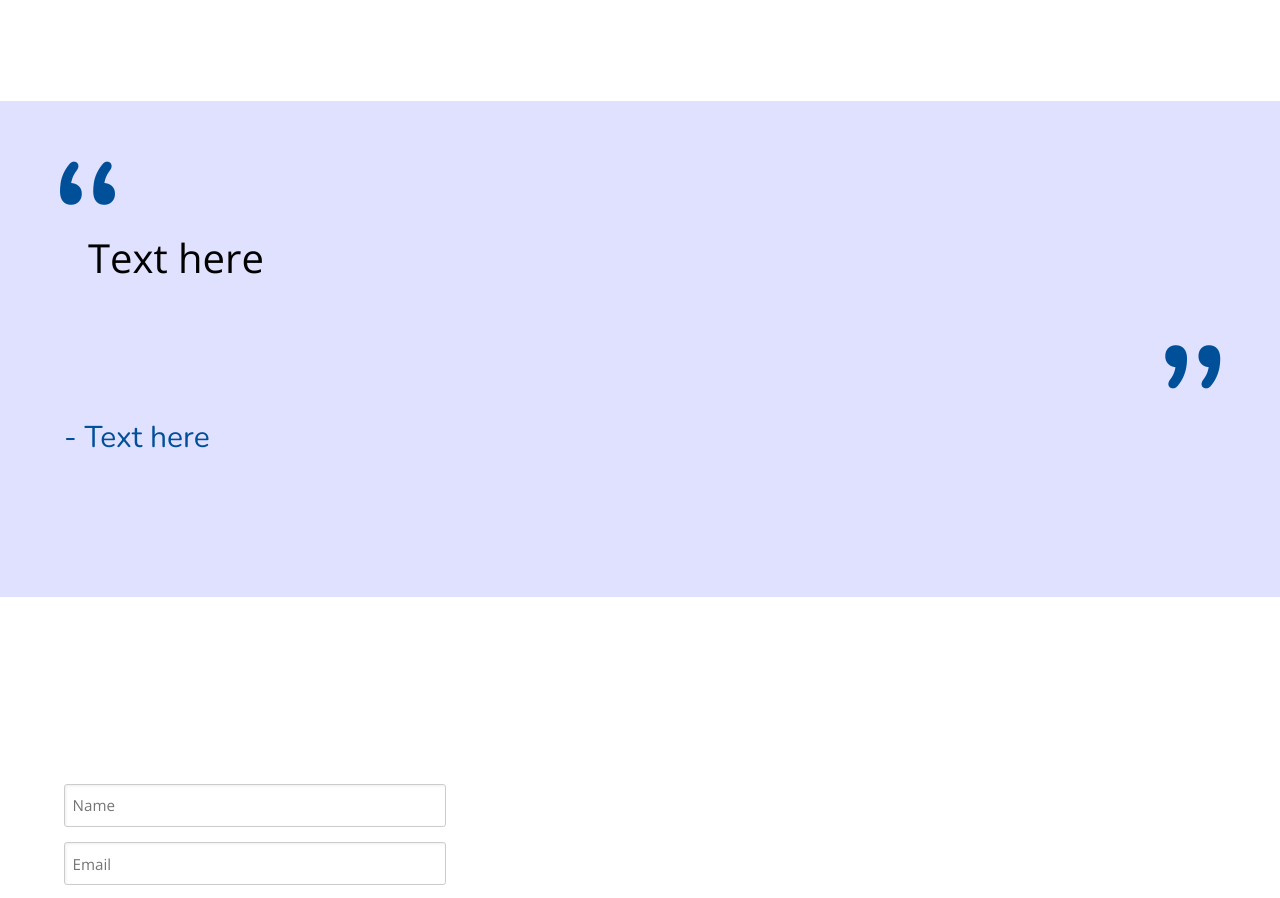
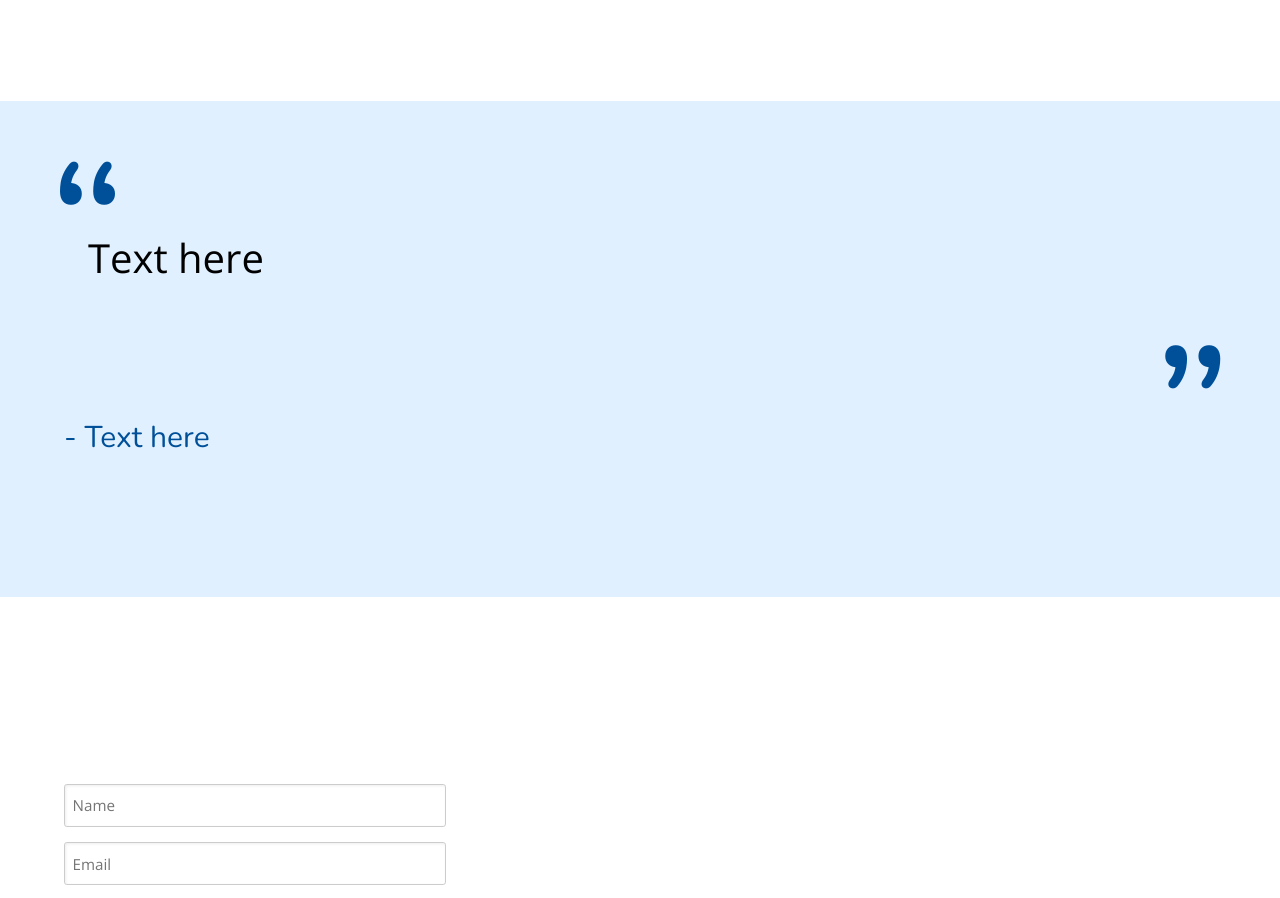
Before and after one commit to reemrizzk/Software-Company-website-template, a plain HTML site: page index.html in a window 1280 px wide. Shown: the part 1003-1901 px from the top of the page. Drawn offline with nearby package versions, Linux system fonts and the light colour scheme.

Commit message:
Update main.css

```diff
--- a/css/main.css
+++ b/css/main.css
@@ -462,7 +462,7 @@ img.bg {
     box-shadow: 0em 0em 1em 0em rgba(90, 90, 90, 0.5);
 }
 #quote-container {
-    background-color: #E0E0FF;
+    background-color: #E0F0FF;
     height: 400px;
 }
 #social-media {
```
